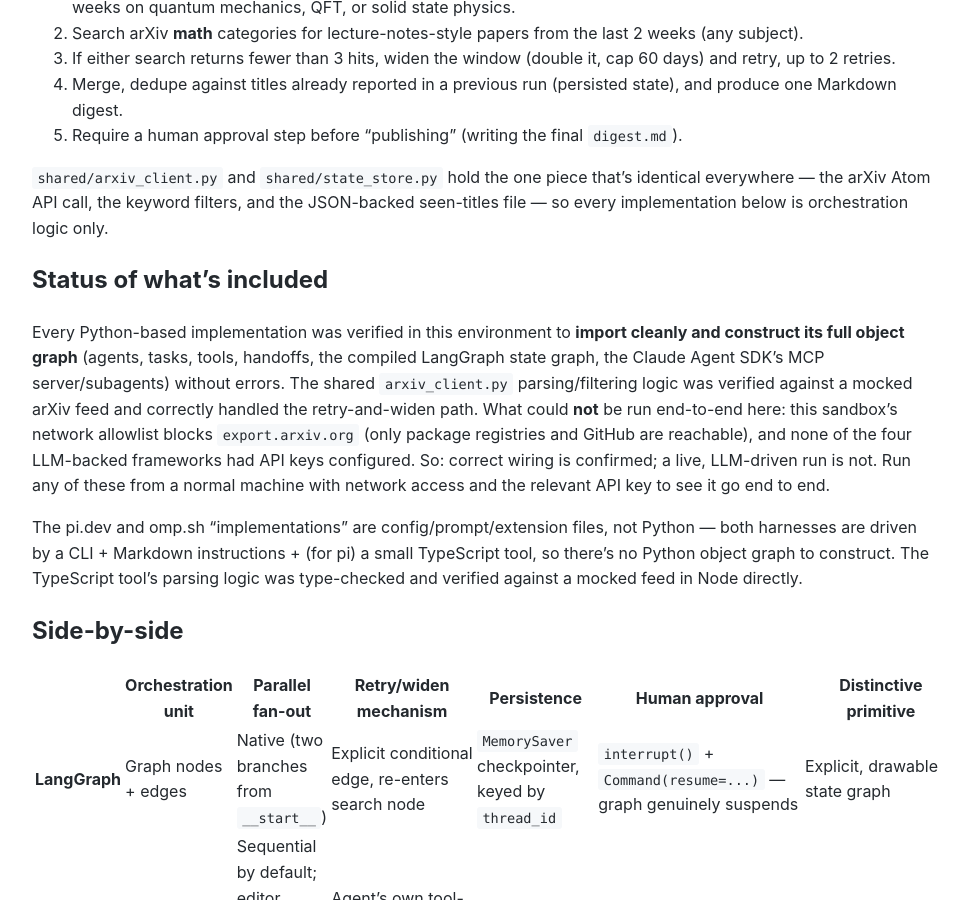
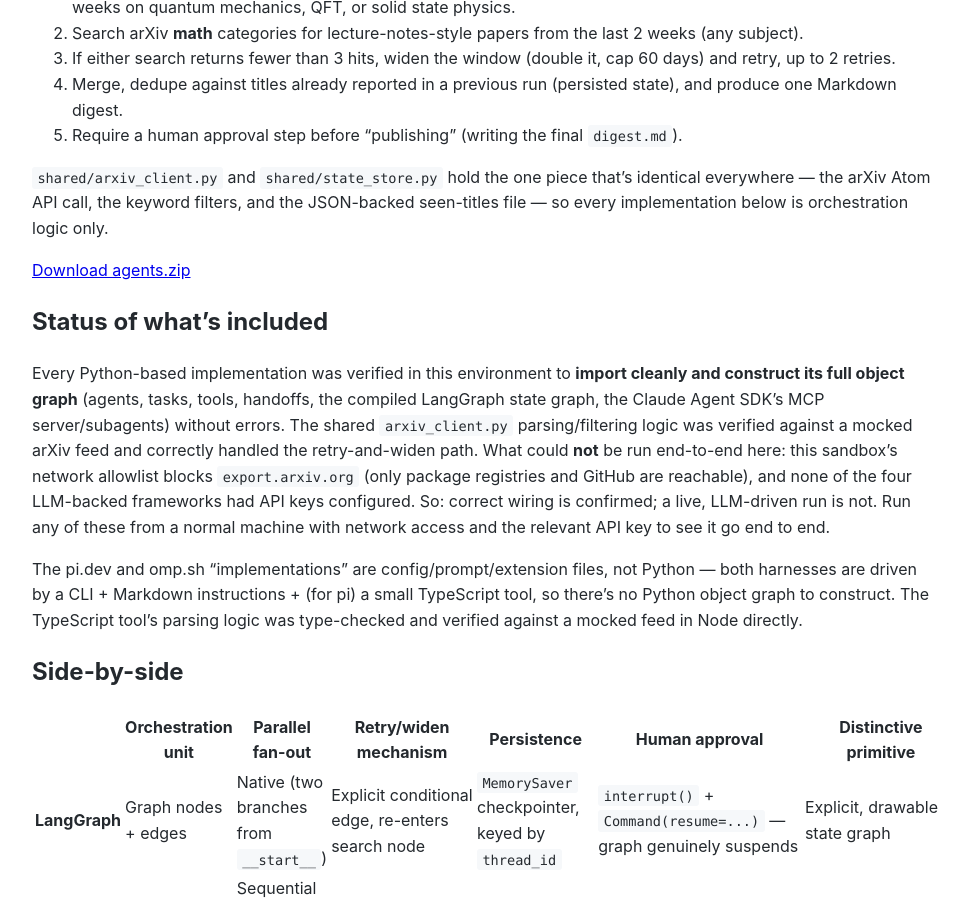
Before and after one commit to Michael-Lubinsky/michael-lubinsky.github.com, a Jekyll site: the page built from agent/agent.md, in a window 1280 px wide and 900 px high, scrolled down 325 px. Shown: the whole window, without its empty margins (158-1127 px from the left). Built offline with Jekyll 4.4.1, drawn with Linux system fonts in a browser that asks for light colours; our own code applies the rules of GitHub Pages for plain Markdown files.

Commit message:
Add download link for agents.zip
Added download link for agents.zip in the documentation.

```diff
--- a/agent/agent.md
+++ b/agent/agent.md
@@ -21,6 +21,9 @@
 that's identical everywhere — the arXiv Atom API call, the keyword
 filters, and the JSON-backed seen-titles file — so every implementation
 below is orchestration logic only.
+
+[Download agents.zip](arxiv_digest_agents_v3.zip>)
+
 
 ## Status of what's included
 
```
